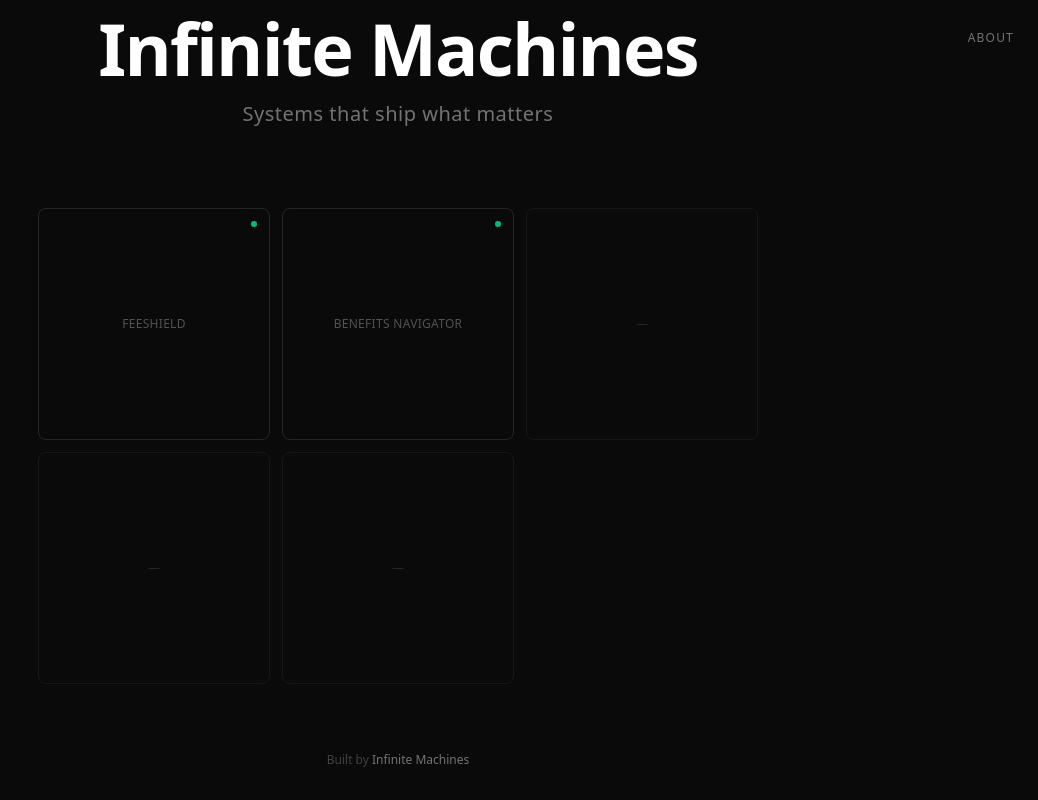
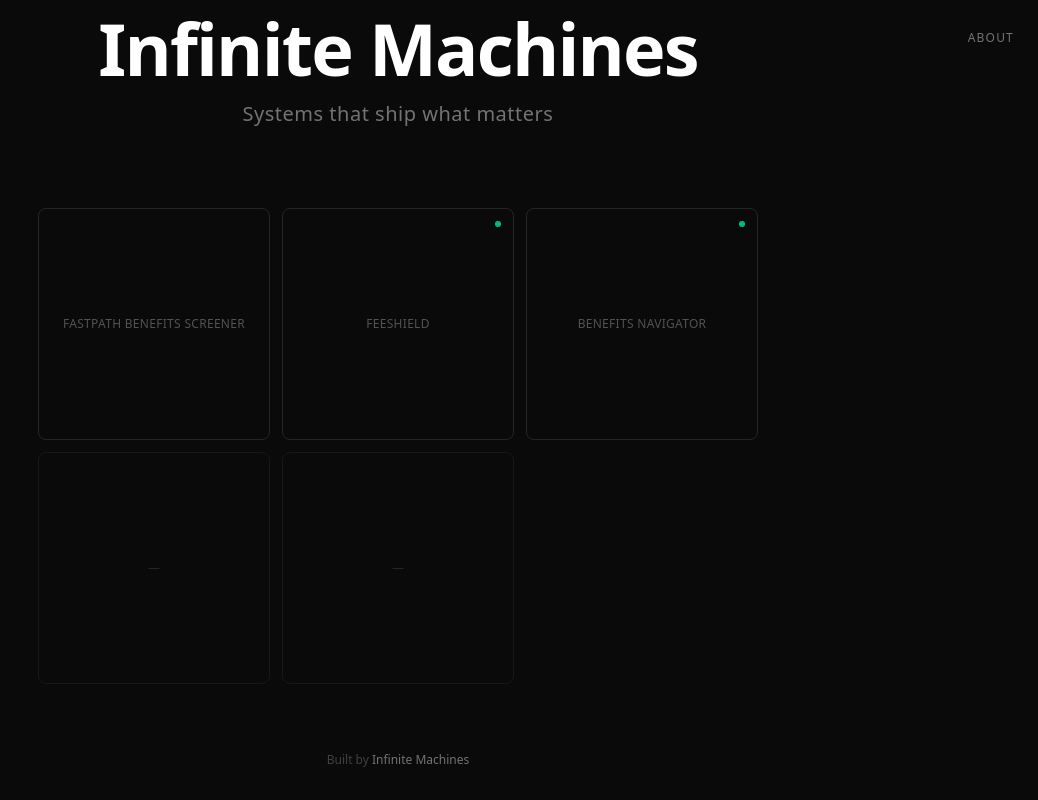
Before and after one commit to doreisato/infinite-machines, a Next.js app: page / in a window 1280 px wide. Shown: the whole page, without its empty margins (242-1280 px from the left). Built offline with nearby package versions, Linux system fonts and the light colour scheme.

Commit message:
Add FastPath Benefits Screener portfolio tile and launch log

```diff
--- a/app/page.tsx
+++ b/app/page.tsx
@@ -12,6 +12,14 @@ interface Project {
 }
 
 const projects: Project[] = [
+  {
+    id: "fastpath-benefits-screener",
+    name: "FastPath Benefits Screener",
+    description:
+      "Free one-minute pre-screen for SNAP, Medicaid, WIC, and LIHEAP with plain-language next steps.",
+    url: "https://fastpath-benefits-screener-production.up.railway.app",
+    status: "building",
+  },
   {
     id: 'feeshield',
     name: 'FeeShield',
```
Also changed, not shown: 1 other file (tests, documents, lock files or other folders).
